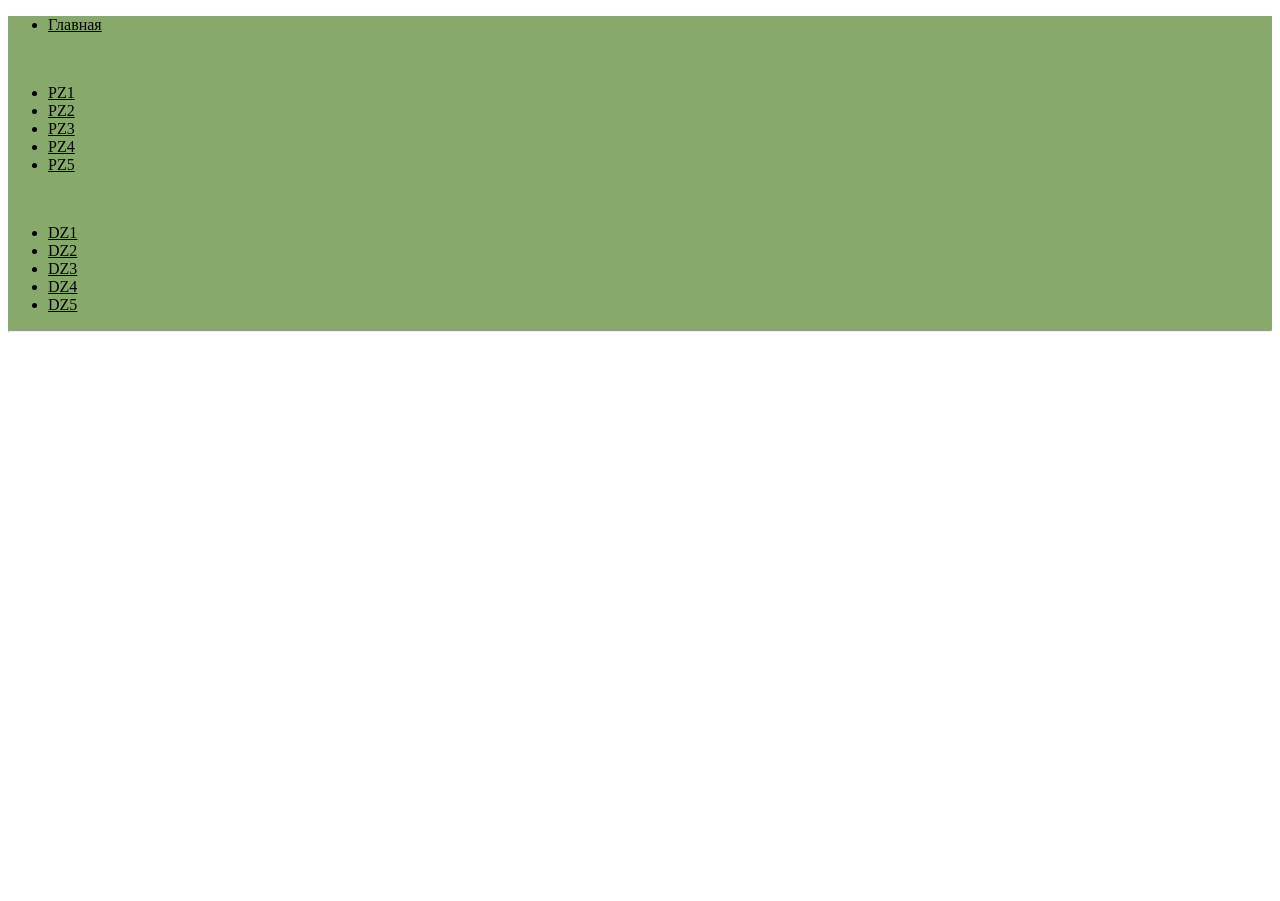
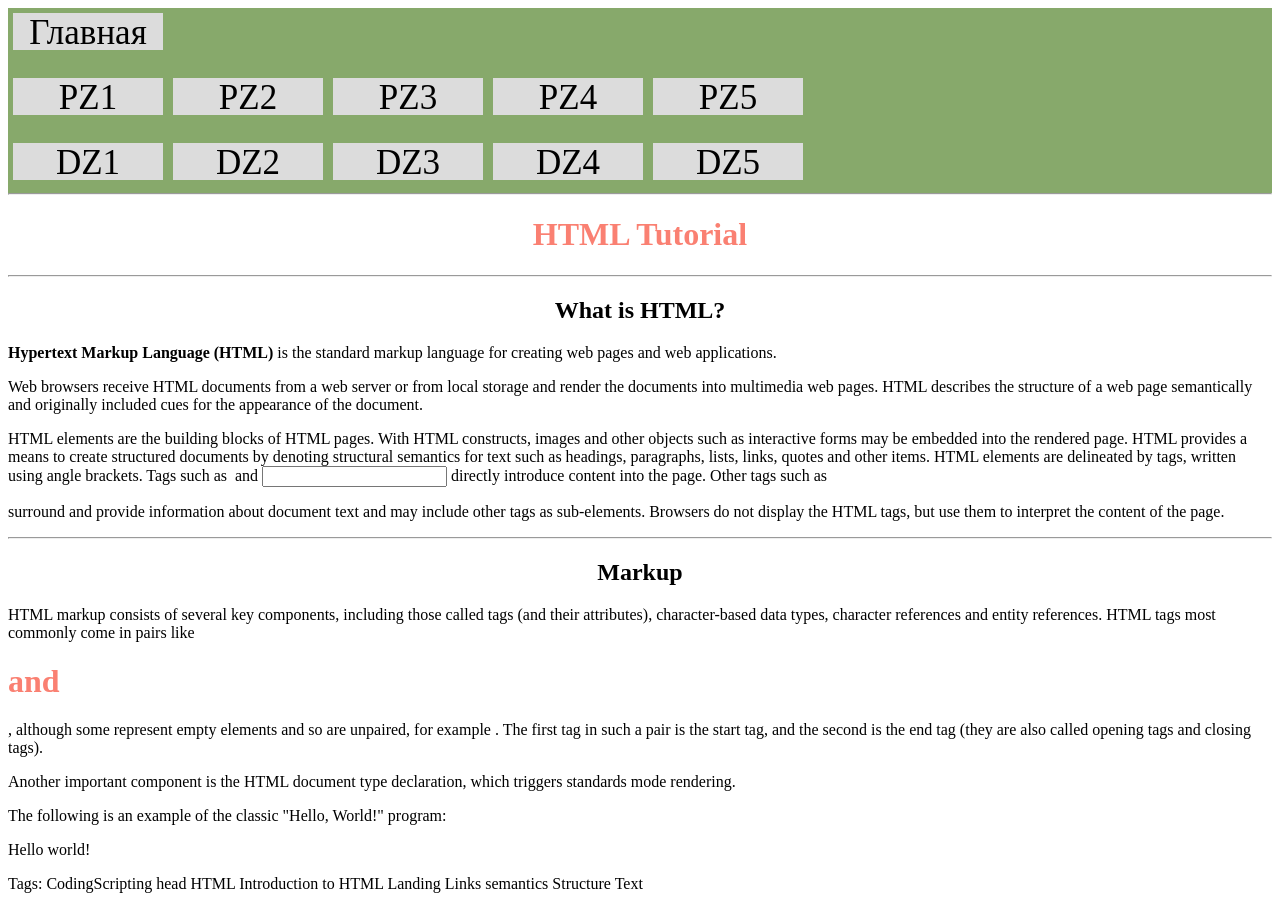
Before and after one commit to EvgenMarkin/HTML-CSS-project-pyton51-10.03.25, a plain HTML site: page index_dz_3.html in a window 1280 px wide. Before the commit the page ends 800 px from the top, so only its background shows below. Drawn offline with Linux system fonts and the light colour scheme.

Commit message:
Dz_2 finish

```diff
--- a/index_dz_3.html
+++ b/index_dz_3.html
@@ -4,16 +4,16 @@
     <link href='style.css' rel='stylesheet'>
     <link href='style_dz_3.css' rel='stylesheet'>
     <META charset='UTF-8'>
-    <title>Card game</title>
+    <title>HTML Tutorial</title>
 </head>
 <header><!-- Шапка сайта для навигации -->
-    <nav id="menu1";>
+    <nav class="menu1">
     <ul> <!-- список элементов -->
             <li><a  href="index.html">Главная</a></li><!-- перечень списков строка -->
         </ul>
        </nav>
     <br>
-   <nav id="menu1";>
+   <nav class="menu1">
     <ul> <!-- список элементов -->
             <li><a  href="index_pz_1.html">PZ1</a></li><!-- перечень списков строка -->
             <li><a  href="index_pz_2.html">PZ2</a></li><!-- перечень списков строка -->
@@ -23,7 +23,7 @@
         </ul>
        </nav>
     <br>
-    <nav id="menu1";>
+    <nav class="menu1">
     <ul> <!-- список элементов -->
             <li><a  href="index_dz_1.html">DZ1</a></li><!-- перечень списков строка -->
             <li><a  href="index_dz_2.html">DZ2</a></li><!-- перечень списков строка -->
@@ -33,8 +33,64 @@
         </ul>
     </nav>
     <hr>
+</header><!-- шапка сайта, нужна для навигации -->
 <body>
+<center><h1>HTML Tutorial</h1></CENTER>
+<HR>
+<center><h2>What is HTML?</h2></CENTER>
 
+<p>
+    <B>Hypertext Markup Language (HTML)</B> is the standard markup language
+    for creating web pages and web applications.
+<p>
+<p>
+Web browsers receive HTML documents from a web server or from local storage
+    and render the documents into multimedia web pages. HTML describes the
+    structure of a web page semantically and originally included cues for
+    the appearance of the document.
+</p>
+<p>
+HTML elements are the building blocks of HTML pages. With HTML constructs,
+    images and other objects such as interactive forms may be embedded into
+    the rendered page. HTML provides a means to create structured documents
+    by denoting structural semantics for text such as headings, paragraphs,
+    lists, links, quotes and other items. HTML elements are delineated by
+    tags, written using angle brackets. Tags such as <img /> and <input />
+    directly introduce content into the page. Other tags such as <p> surround
+    and provide information about document text and may include other tags
+    as sub-elements. Browsers do not display the HTML tags, but use them
+    to interpret the content of the page.
+</p>
+<hr>
+<center><h2>Markup</h2></CENTER>
+<p>
+HTML markup consists of several key components, including those called
+    tags (and their attributes), character-based data types, character
+    references and entity references. HTML tags most commonly come in
+    pairs like <h1> and </h1>, although some represent empty elements
+and so are unpaired, for example <img>. The first tag in such a pair
+is the start tag, and the second is the end tag (they are also called
+opening tags and closing tags).
+</p>
+<p>
+Another important component is the HTML document type declaration,
+    which triggers standards mode rendering.
+</p>
+<p>
+The following is an example of the classic "Hello, World!" program:
+</p>
+<p>
+    <!DOCTYPE html>
+    <html>
+        <head>
+            <title>This is a title</title>
+        </head>
+        <body>
+            <p>Hello world!</p>
+        </body>
+    </html>
+
+Tags: CodingScripting head HTML Introduction to HTML Landing Links semantics Structure Text
 
 
 </body>
--- a/style.css
+++ b/style.css
@@ -65,7 +65,7 @@ header{
     color:#6f0035; <!-- HEX описание цвета -->
 }
 p{
-    font-size:25px;
+    /*font-size:25px;*/
 }
 h1{color: rgb(250,128,114);} <!-- RGB палитра -->
 h2{color: red;} <!-- прямое описание цвета -->
--- a/style_dz_2.css
+++ b/style_dz_2.css
@@ -1,6 +1,18 @@
 -ms-hyphens: auto;
 -webkit-hyphens: auto;
 hyphens: auto;
+head{
+    background: #87a96b;
+    padding:0px;
+    margin:0px;
+}
+header{
+
+}
+body{
+
+}
+body{
 #karta
     {
         width:auto;
@@ -32,18 +44,3 @@ hyphens: auto;
 .red{
     color:red;
 }
-body
-    {
-        font-family: Calibri;
-        background:wight;
-    }
-head{
-    background: #87a96b;
-
-        padding:0px;
-        margin:0px;
-}
-
-header{
-    background:#ffffff;
-}
--- a/style_pz_2.css
+++ b/style_pz_2.css
@@ -22,7 +22,8 @@
     text-decoration:line-through;
 
     }
+header{}
 body{
-    font-family: Calibri;
+    /*font-family: Calibri;*/
     background:#f5f5f5;
 }
```
Also changed, not shown: index_dz_1.html (+3 -3 lines), index_dz_2.html (+4 -3 lines), index_dz_4.html (+4 -3 lines), index_dz_5.html (+4 -3 lines), index_pz_1.html (+3 -3 lines), index_pz_2.html (+3 -3 lines), index_pz_3.html (+3 -3 lines), index_pz_4.html (+3 -3 lines), index_pz_5.html (+3 -3 lines), style_pz_1.css (+6 -3 lines).
